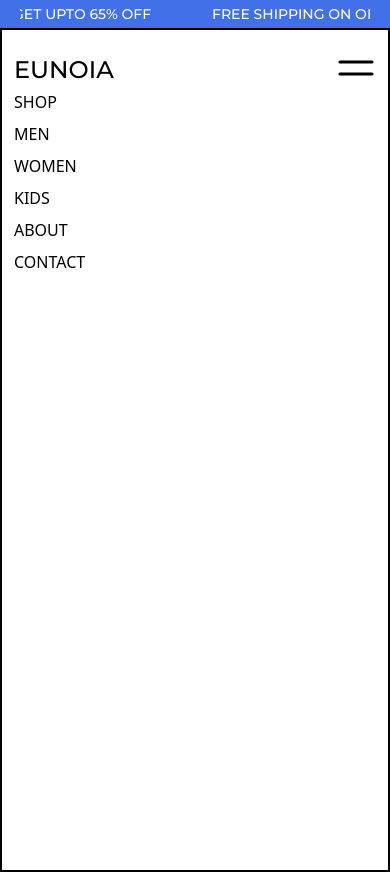
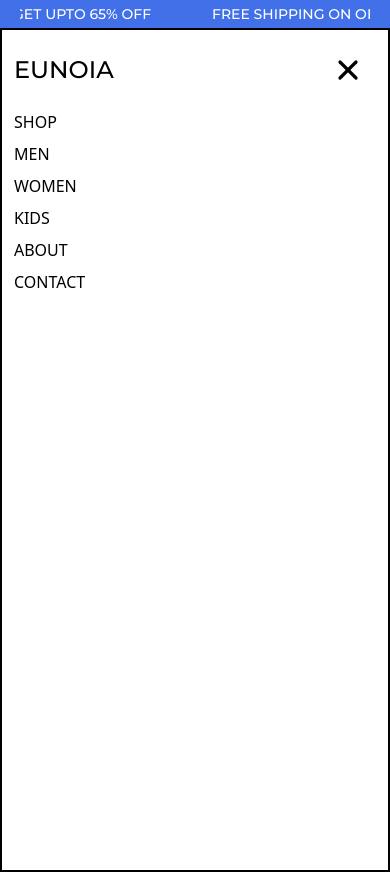
Before and after one commit to headlessNode/Eunoia, a React (Vite) app: page / in a window 390 px wide. Both pictures are taken after a click on the element 356 px from the left and 70 px from the top of the page. Built offline with nearby package versions, Linux system fonts and the light colour scheme.

Commit message:
Add menu animations

```diff
--- a/src/components/Header.jsx
+++ b/src/components/Header.jsx
@@ -1,8 +1,7 @@
 import { NavLink } from 'react-router-dom';
 import { useRef, useState } from 'react';
 import gsap from 'gsap';
-import ScrollTrigger from 'gsap/ScrollTrigger';
-gsap.registerPlugin(ScrollTrigger);
+import { useGSAP } from '@gsap/react';
 
 export default function Header() {
 	const [isMenuActive, setIsMenuActive] = useState(false);
@@ -16,6 +15,42 @@ export default function Header() {
 			setIsMenuActive(true);
 		}
 	}
+
+	function menuAnimation(scale, pathOne, pathTwo) {
+		const tl = gsap
+			.timeline()
+			.to(menu.current, {
+				transformOrigin: 'top center',
+				scaleY: scale,
+				ease: 'power1.in',
+				duration: 0.3,
+			})
+			.to(
+				'.menu-icon .svg-line-one',
+				{
+					attr: pathOne,
+					duration: 0.3,
+					ease: 'linear',
+				},
+				'<'
+			)
+			.to(
+				'.menu-icon .svg-line-two',
+				{
+					attr: pathTwo,
+					duration: 0.3,
+					ease: 'linear',
+				},
+				'<'
+			);
+		return tl;
+	}
+
+	useGSAP(() => {
+		isMenuActive
+			? menuAnimation(1, { d: 'M10 30 L50 70' }, { d: 'M10 70 L50 30' })
+			: menuAnimation(0, { d: 'M10 40 L75 40' }, { d: 'M10 60 L75 60' });
+	}, [isMenuActive]);
 
 	return (
 		<div ref={headerContainer} className="header-container px-3 py-5 w-full flex flex-col">
@@ -43,11 +78,27 @@ export default function Header() {
 				</div>
 				<div className="menu-icon lg:hidden" onClick={showMenu}>
 					<svg width="40" height="40" viewBox="0 0 100 100" xmlns="http://www.w3.org/2000/svg">
-						<path d="M10 30h80M10 60h80" stroke="#000" strokeWidth="8" strokeLinecap="round" />
+						<path
+							className="svg-line-one"
+							d="M10 40 L75 40"
+							stroke="#000"
+							strokeWidth="8"
+							strokeLinecap="round"
+						/>
+						<path
+							className="svg-line-two"
+							stroke="#000"
+							strokeWidth="8"
+							strokeLinecap="round"
+							d="M10 60 L75 60"
+						/>
 					</svg>
 				</div>
 			</nav>
-			<div ref={menu} className={`menu relative ${isMenuActive ? 'flex flex-col gap-2' : 'hidden'}`}>
+			<div
+				ref={menu}
+				className={`menu py-5 font-medium relative ${isMenuActive ? 'flex flex-col gap-2' : 'hidden'}`}
+			>
 				<NavLink className="uppercase hover:underline">shop</NavLink>
 				<NavLink className="uppercase hover:underline">men</NavLink>
 				<NavLink className="uppercase hover:underline">women</NavLink>
```
